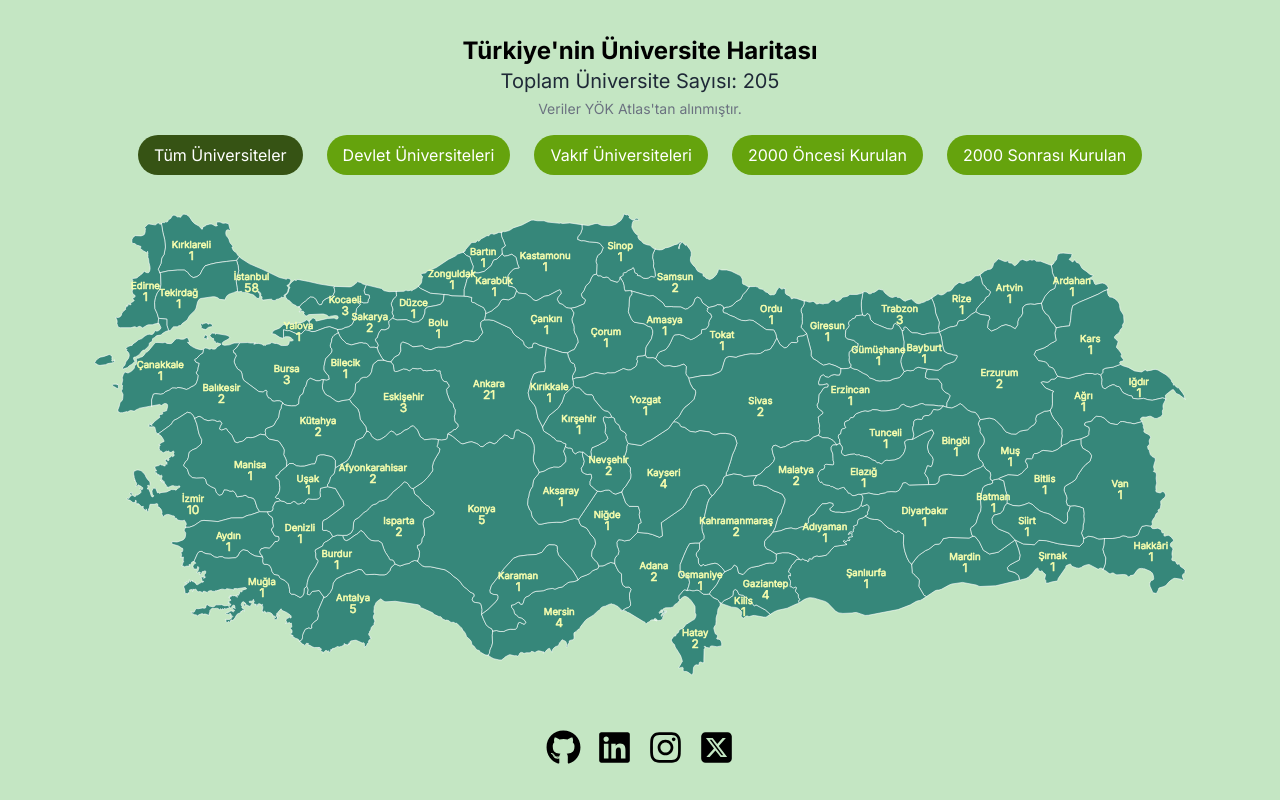
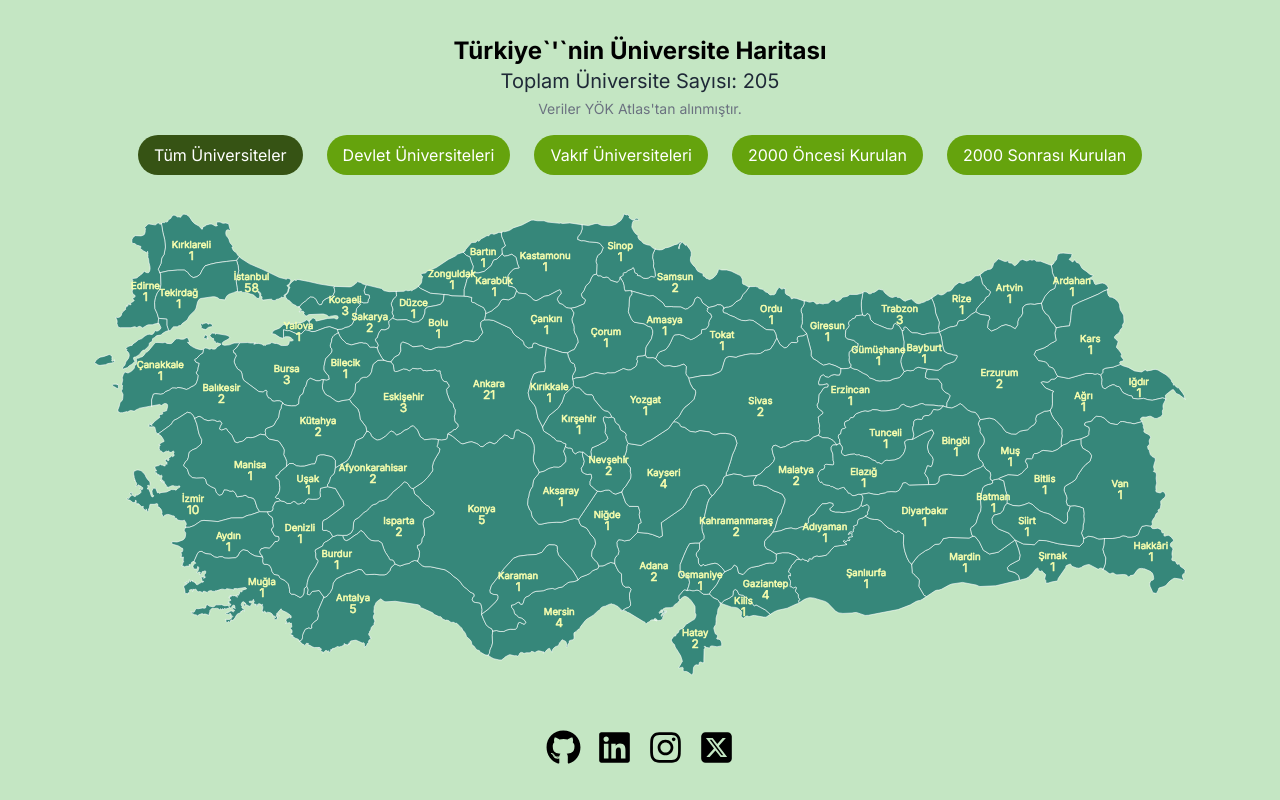
Before and after one commit to alprenkrc/turkiyenin-universiteleri, a Next.js app: page / in a window 1280 px wide. Built offline with nearby package versions, Linux system fonts and the light colour scheme.

Commit message:
Fix HTML entity for apostrophe in title

```diff
--- a/app/page.tsx
+++ b/app/page.tsx
@@ -73,7 +73,7 @@ const Page = () => {
 
       <div className="flex flex-col items-center gap-4 mb-4 ">
         <div className='items-center flex flex-col '>
-          <h1 className="text-2xl font-bold text-black mt-4">Türkiye'nin Üniversite Haritası</h1>
+          <h1 className="text-2xl font-bold text-black mt-4">Türkiye`&apos;`nin Üniversite Haritası</h1>
           <p className="text-xl text-gray-800 ">Toplam Üniversite Sayısı: {filteredUniversityCount}</p>
           <p className="text-sm text-gray-500 mt-1">Veriler YÖK Atlas'tan alınmıştır.</p>
         </div>
```
